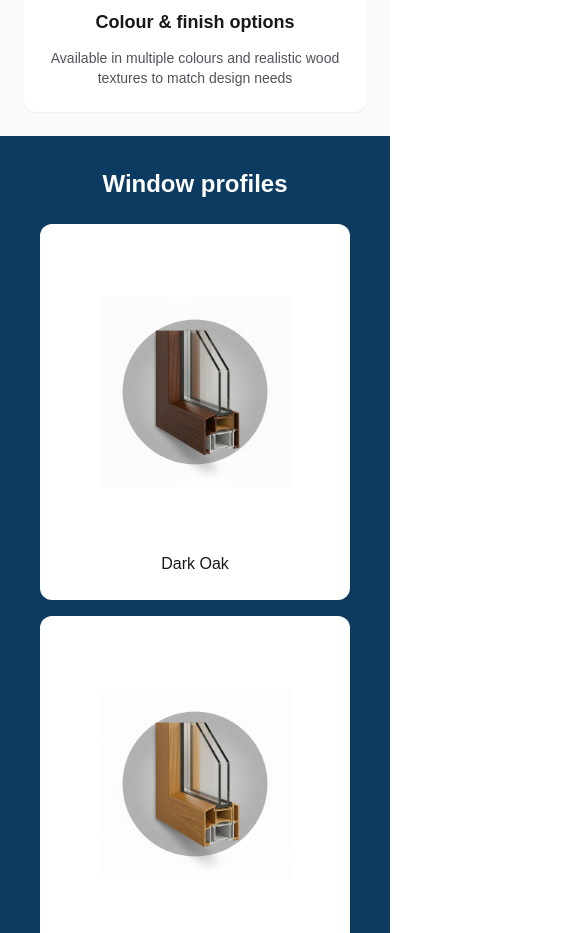
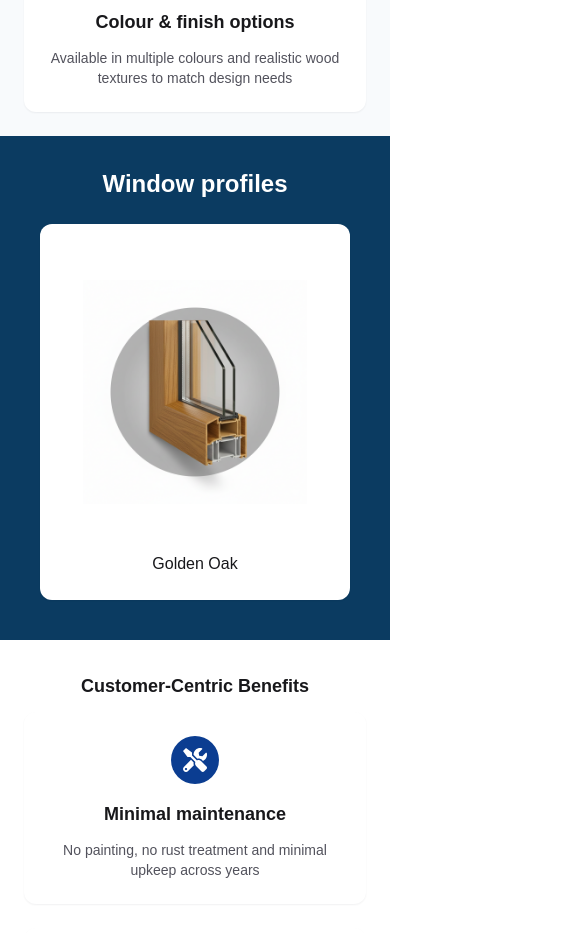
Before and after one commit to HarshK99/flywall_web, a Next.js app: page / in a window 390 px wide. Shown: the part 2380-3313 px from the top of the page, 585 px wide, since content can reach past the window. Built offline with nearby package versions, Linux system fonts and the light colour scheme.

Commit message:
mobile view product

```diff
--- a/app/components/ProductGallery.tsx
+++ b/app/components/ProductGallery.tsx
@@ -1,6 +1,6 @@
 "use client"
 
-import React from 'react';
+import React, { useEffect, useState } from 'react';
 import { PRODUCT_WINDOWS_TITLE, PRODUCT_DOORS_TITLE, PRODUCT_WINDOWS, PRODUCT_DOORS } from '../config/siteText';
 import Card from './Card';
 
@@ -31,11 +31,58 @@ function ProductGrid({ title, items }: { title: string; items: Item[] }) {
   );
 }
 
+function MobileCarousel({ title, items }: { title: string; items: Item[] }) {
+  const [index, setIndex] = useState(0);
+
+  useEffect(() => {
+    const id = setInterval(() => setIndex((i) => (i + 1) % items.length), 3500);
+    return () => clearInterval(id);
+  }, [items.length]);
+
+  return (
+    <section className="w-full py-8" style={{ backgroundColor: '#0b3b61' }}>
+      <div className="mx-auto max-w-7xl px-4">
+        <h3 className="text-2xl font-semibold mb-6 text-white">{title}</h3>
+
+        <div className="relative h-96">
+          {items.map((g, i) => (
+            <div
+              key={g.label}
+              className={`absolute inset-0 transition-transform duration-500 ease-in-out ${i === index ? 'translate-x-0 opacity-100' : 'translate-x-full opacity-0'}`}
+            >
+              <div className="mx-auto max-w-md">
+                <Card className="group flex flex-col items-center p-6 bg-white transition-colors duration-200">
+                  <div className="w-full h-72 rounded overflow-hidden flex items-center justify-center">
+                    <img src={g.img} alt={g.label} className="w-56 h-56 object-contain" />
+                  </div>
+                  <div className="mt-4 text-base font-medium text-zinc-900 text-center">{g.label}</div>
+                </Card>
+              </div>
+            </div>
+          ))}
+        </div>
+      </div>
+    </section>
+  );
+}
+
 export default function ProductGallery() {
+  const [isMobile, setIsMobile] = useState(false);
+
+  useEffect(() => {
+    const check = () => setIsMobile(window.innerWidth < 640); // mobile only
+    check();
+    window.addEventListener('resize', check, { passive: true });
+    return () => window.removeEventListener('resize', check);
+  }, []);
+
   return (
     <div>
-      <ProductGrid title={PRODUCT_WINDOWS_TITLE} items={PRODUCT_WINDOWS} />
-      {/* <ProductGrid title={PRODUCT_DOORS_TITLE} items={PRODUCT_DOORS} /> */}
+      {isMobile ? (
+        <MobileCarousel title={PRODUCT_WINDOWS_TITLE} items={PRODUCT_WINDOWS} />
+      ) : (
+        <ProductGrid title={PRODUCT_WINDOWS_TITLE} items={PRODUCT_WINDOWS} />
+      )}
     </div>
   );
 }
```
Also changed, not shown: public/logo.png.
